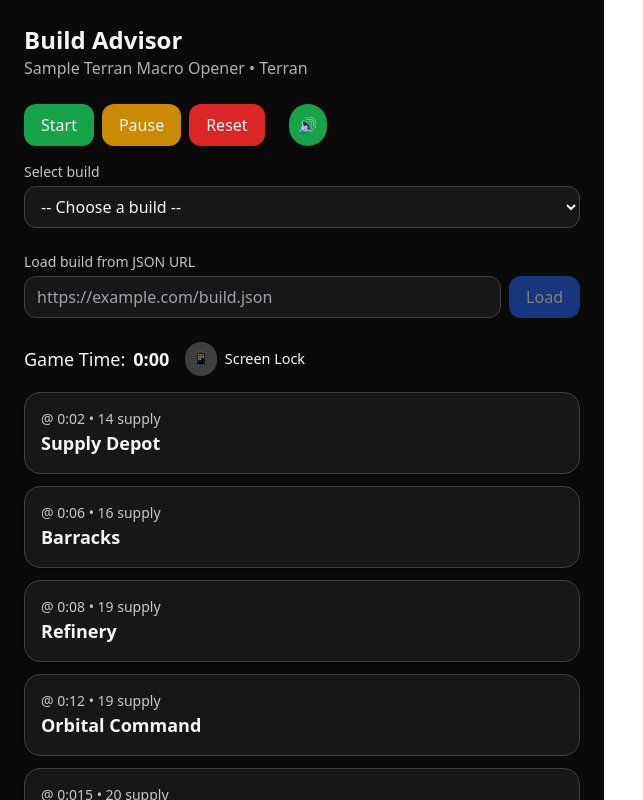
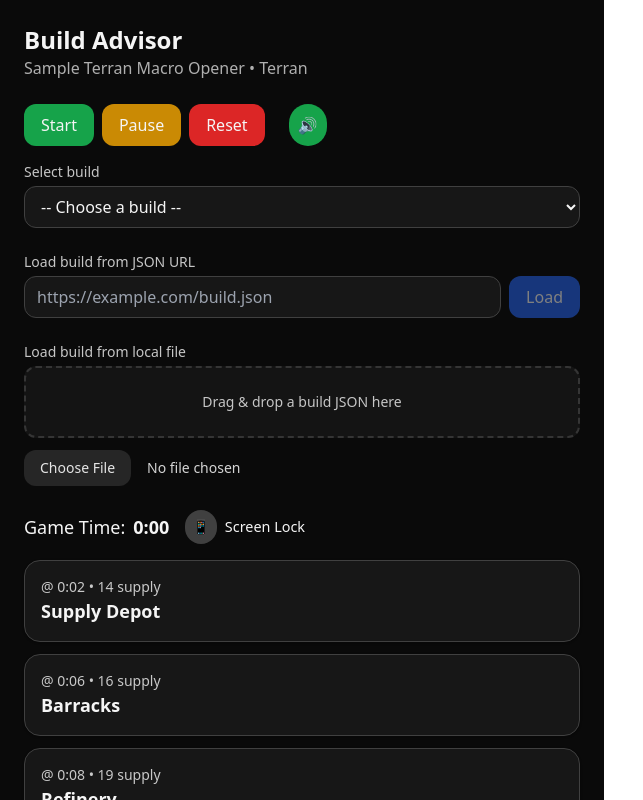
Before and after one commit to kylermurphy/sc2-waterfall, a React (Vite) app in the folder build-advisor/: page / in a window 1280 px wide. Shown: the top 800 px of the page, without its empty margins (0-643 px from the left). Built offline with nearby package versions, Linux system fonts and the light colour scheme.

Commit message:
Updates for ease of use
Added an option to load from local file via drag and drop or file explorer.

```diff
--- a/build-advisor/src/BuildAdvisor.jsx
+++ b/build-advisor/src/BuildAdvisor.jsx
@@ -75,6 +75,9 @@
   const [muted, setMuted] = useState(false);
   const [errorMessage, setErrorMessage] = useState(""); // NEW: user-visible error text
   const [successMessage, setSuccessMessage] = useState(""); // NEW: success text(""); // NEW: user-visible error text
+  const fileInputRef = useRef(null); // NEW: local file loader(""); // NEW: success text(""); // NEW: user-visible error text
+  const dropRef = useRef(null);
+  const [isDragging, setIsDragging] = useState(false); // NEW: drag-over visual state
 
   // NEW: Screen wake lock state (mobile keep-screen-on)
   const [wakeLock, setWakeLock] = useState(null);
@@ -162,6 +165,33 @@
     }
   }
 
+// NEW: Load build from local file (shared by file input + drag/drop)
+  async function loadFromFile(file) {
+    try {
+      setErrorMessage("");
+      setSuccessMessage("");
+
+      if (!file) throw new Error("No file provided");
+
+      // Some browsers do not set file.type reliably, so only check extension
+      if (!file.name.toLowerCase().endsWith(".json")) {
+        throw new Error("Please drop a valid .json file");
+      }
+
+      const text = await file.text();
+      const json = JSON.parse(text);
+
+      if (!validateBuild(json)) throw new Error("Invalid build JSON schema");
+
+      setBuild(json);
+      setSuccessMessage("Build Loaded");
+      setSeconds(0);
+      setRunning(false);
+    } catch (err) {
+      setErrorMessage(err.message || "Invalid JSON file");
+    }
+  }
+
   async function loadFromLink(url) {
     try {
       setLoadingLink(true);
@@ -246,6 +276,46 @@
         </div>
       </div>
 
+
+
+      {/* NEW: Load build from local JSON file */}
+      <div className="mb-6">
+        <label className="block text-sm opacity-80 mb-1">Load build from local file</label>
+
+        {/* NEW: Drag-and-drop zone */}
+        <div
+          onDragOver={e => {
+            e.preventDefault();        // REQUIRED
+            setIsDragging(true);
+          }}
+          onDragLeave={() => setIsDragging(false)}
+          onDrop={e => {
+            e.preventDefault();        // REQUIRED
+            setIsDragging(false);
+
+            const file = e.dataTransfer.files?.[0];
+            if (file) {
+              loadFromFile(file);
+            }
+          }}
+          className={`mb-3 flex items-center justify-center rounded-xl border-2 border-dashed px-4 py-6 text-sm transition-all duration-200 ${
+            isDragging
+              ? "border-blue-400 bg-blue-900/30 scale-[1.02]"
+              : "border-neutral-700 bg-neutral-900 opacity-80"
+          }`}
+        >
+          Drag & drop a build JSON here
+        </div>
+
+        <input
+          ref={fileInputRef}
+          type="file"
+          accept="application/json"
+          onChange={e => e.target.files && loadFromFile(e.target.files[0])}
+          className="block w-full text-sm text-neutral-300 file:mr-4 file:rounded-xl file:border-0 file:bg-neutral-800 file:px-4 file:py-2 file:text-neutral-200 hover:file:bg-neutral-700"
+        />
+      </div>
+
       <div className="mb-6">
         {successMessage && !errorMessage && (
           <div className="mb-4 rounded-xl border border-green-700 bg-green-900/40 px-4 py-2 text-sm text-green-200">
```
